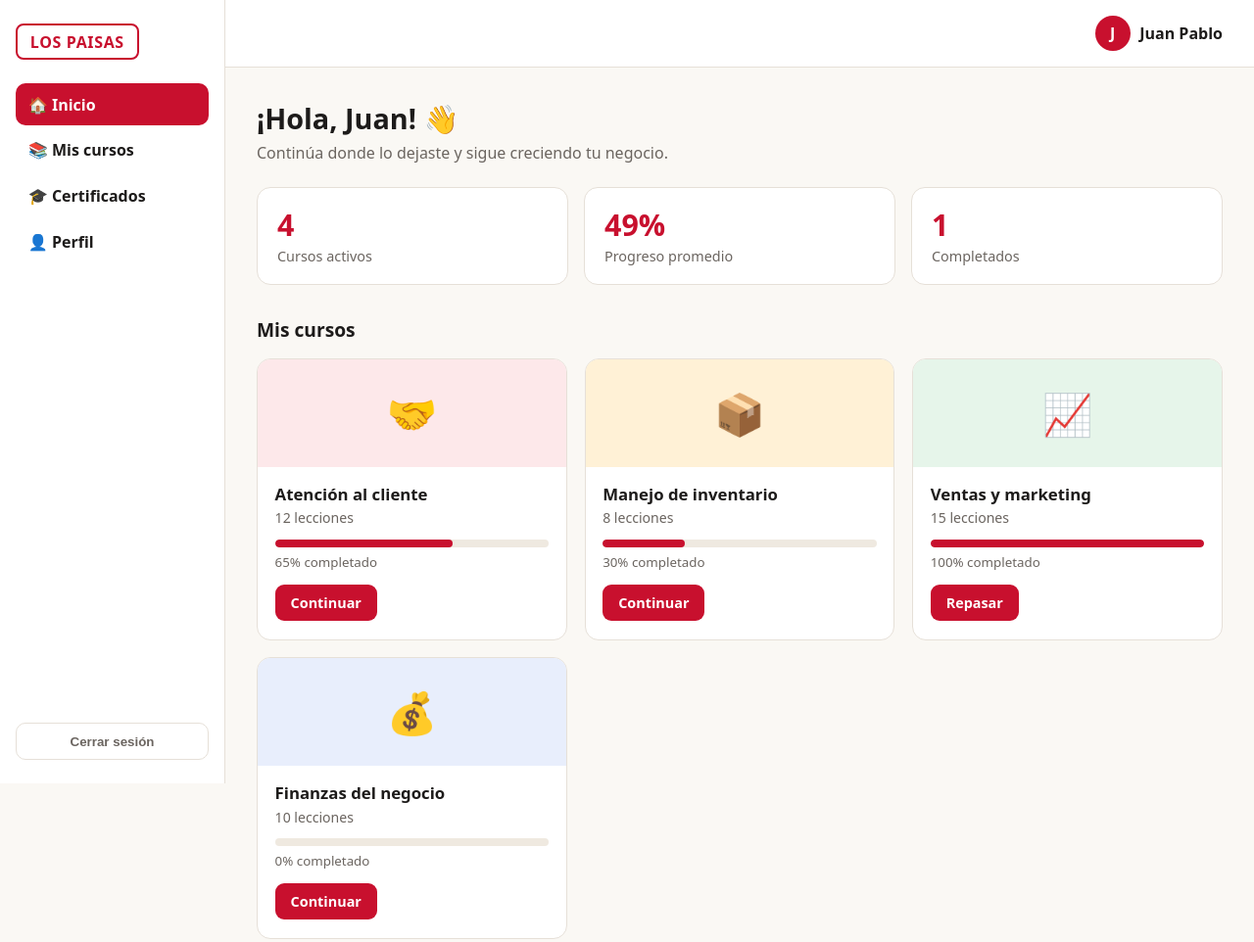
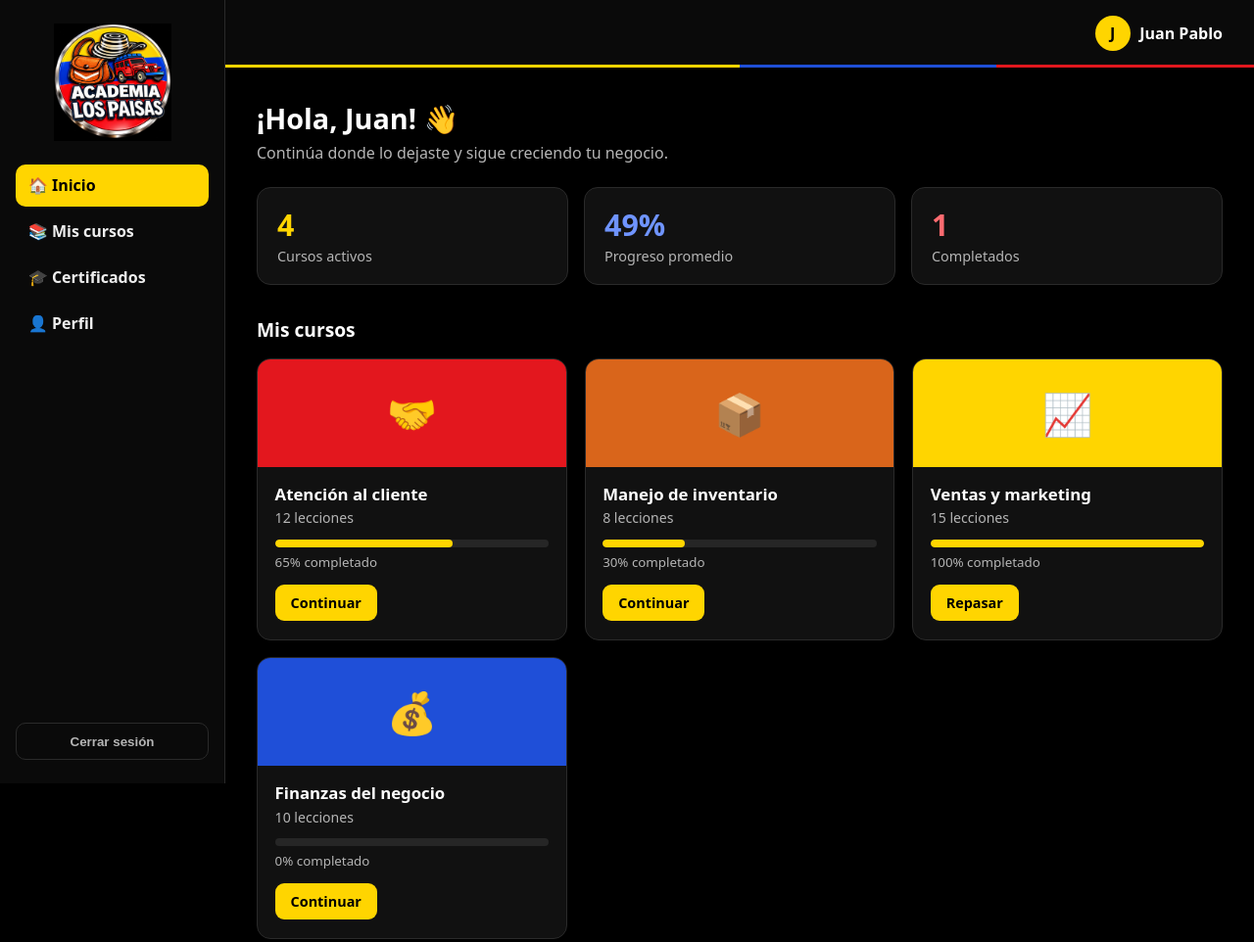
Before and after one commit to jpablo0724/tiendalospaisas, a plain HTML site: page docs/dashboard.html in a window 1280 px wide. Shown: the whole page at 98% size. Drawn offline with Linux system fonts and the light colour scheme.

Commit message:
Dashboard en negro con logo y paleta de la marca
Co-Authored-By: Claude Sonnet 5.5 <noreply@anthropic.com>

```diff
--- a/academia/static/dashboard.css
+++ b/academia/static/dashboard.css
@@ -1,42 +1,45 @@
-:root{--red:#c8102e;--red-d:#a50d26;--ink:#1d1b1a;--muted:#6b6560;--line:#e6e0d8;--bg:#faf8f4}
+:root{--yellow:#ffd500;--blue:#1f4fd8;--red:#e3171e;--orange:#d9651b;--bg:#000;--card:#111;--line:#2a2a2a;--text:#fff;--muted:#b5b5b5}
 *{box-sizing:border-box}
-body.app{margin:0;display:grid;grid-template-columns:230px 1fr;min-height:100vh;font-family:system-ui,-apple-system,"Segoe UI",sans-serif;color:var(--ink);background:var(--bg)}
-.side{background:#fff;border-right:1px solid var(--line);padding:1.5rem 1rem;display:flex;flex-direction:column;gap:1.5rem;position:sticky;top:0;height:100vh}
-.logo{font-weight:800;letter-spacing:.04em;text-transform:uppercase;color:var(--red);border:2px solid var(--red);padding:.35rem .8rem;border-radius:8px;align-self:flex-start}
+body.app{margin:0;display:grid;grid-template-columns:230px 1fr;min-height:100vh;font-family:system-ui,-apple-system,"Segoe UI",sans-serif;color:var(--text);background:var(--bg)}
+.side{background:#0a0a0a;border-right:1px solid var(--line);padding:1.5rem 1rem;display:flex;flex-direction:column;gap:1.5rem;position:sticky;top:0;height:100vh}
+.logo{width:120px;height:auto;align-self:center}
 .side nav{display:grid;gap:.25rem;flex:1;align-content:start}
-.side nav a{padding:.65rem .8rem;border-radius:10px;text-decoration:none;color:var(--ink);font-weight:600}
-.side nav a:hover{background:#f3eee6}
-.side nav a.on{background:var(--red);color:#fff}
-.logout{width:100%;padding:.65rem;border:1px solid var(--line);background:#fff;border-radius:10px;font-weight:600;cursor:pointer;color:var(--muted)}
-.logout:hover{border-color:var(--red);color:var(--red)}
-.top{display:flex;justify-content:space-between;align-items:center;padding:1rem 2rem;background:#fff;border-bottom:1px solid var(--line)}
-.menu{display:none;background:none;border:0;font-size:1.5rem;cursor:pointer}
+.side nav a{padding:.65rem .8rem;border-radius:10px;text-decoration:none;color:#eee;font-weight:600}
+.side nav a:hover{background:#1c1c1c}
+.side nav a.on{background:var(--yellow);color:#000}
+.logout{width:100%;padding:.65rem;border:1px solid var(--line);background:transparent;border-radius:10px;font-weight:600;cursor:pointer;color:var(--muted)}
+.logout:hover{border-color:var(--red);color:#ff8c90}
+a:focus-visible,button:focus-visible{outline:3px solid var(--blue);outline-offset:2px}
+.top{display:flex;justify-content:space-between;align-items:center;padding:1rem 2rem;background:#0a0a0a;border-bottom:1px solid var(--line);position:relative}
+.top::after{content:"";position:absolute;left:0;right:0;bottom:-1px;height:3px;background:linear-gradient(90deg,var(--yellow) 50%,var(--blue) 50% 75%,var(--red) 75%)}
+.menu{display:none;background:none;border:0;font-size:1.5rem;cursor:pointer;color:#fff}
 .user{display:flex;align-items:center;gap:.6rem;margin-left:auto;font-weight:600}
-.avatar{width:36px;height:36px;border-radius:50%;background:var(--red);color:#fff;display:grid;place-items:center;font-weight:700}
+.avatar{width:36px;height:36px;border-radius:50%;background:var(--yellow);color:#000;display:grid;place-items:center;font-weight:800}
 .content{padding:2rem;max-width:1100px}
 .welcome h1{margin:0 0 .3rem;font-size:1.8rem}
 .welcome p{margin:0 0 1.5rem;color:var(--muted)}
 .stats{display:grid;grid-template-columns:repeat(3,1fr);gap:1rem;margin-bottom:2rem}
-.stat{background:#fff;border:1px solid var(--line);border-radius:14px;padding:1.1rem 1.25rem}
-.stat b{display:block;font-size:1.9rem;color:var(--red)}
+.stat{background:var(--card);border:1px solid var(--line);border-radius:14px;padding:1.1rem 1.25rem}
+.stat:nth-child(1) b{color:var(--yellow)}.stat:nth-child(2) b{color:#6f94ff}.stat:nth-child(3) b{color:#ff6b70}
+.stat b{display:block;font-size:1.9rem}
 .stat span{color:var(--muted);font-size:.9rem}
 .sec{font-size:1.2rem;margin:0 0 1rem}
 .courses{display:grid;grid-template-columns:repeat(auto-fill,minmax(250px,1fr));gap:1.1rem}
-.course{background:#fff;border:1px solid var(--line);border-radius:14px;overflow:hidden;transition:box-shadow .15s,transform .15s}
-.course:hover{box-shadow:0 8px 24px rgba(0,0,0,.08);transform:translateY(-2px)}
+.course{background:var(--card);border:1px solid var(--line);border-radius:14px;overflow:hidden;transition:border-color .15s,transform .15s}
+.course:hover{border-color:var(--yellow);transform:translateY(-2px)}
 .thumb{height:110px;display:grid;place-items:center;font-size:2.6rem}
 .body{padding:1rem 1.1rem 1.2rem}
 .body h3{margin:0 0 .2rem;font-size:1.05rem}
 .body p{margin:0 0 .8rem;color:var(--muted);font-size:.88rem}
-.bar{height:8px;background:#efe9e0;border-radius:99px;overflow:hidden}
-.bar i{display:block;height:100%;background:var(--red);border-radius:99px}
+.bar{height:8px;background:#262626;border-radius:99px;overflow:hidden}
+.bar i{display:block;height:100%;background:var(--yellow);border-radius:99px}
 .body small{display:block;margin:.35rem 0 .9rem;color:var(--muted)}
-.go{display:inline-block;padding:.55rem 1rem;background:var(--red);color:#fff;border-radius:9px;text-decoration:none;font-weight:600;font-size:.9rem}
-.go:hover{background:var(--red-d)}
+.go{display:inline-block;padding:.55rem 1rem;background:var(--yellow);color:#000;border-radius:9px;text-decoration:none;font-weight:800;font-size:.9rem}
+.go:hover{background:#ffe34d}
 @media(max-width:800px){
   body.app{grid-template-columns:1fr}
   .side{position:fixed;z-index:10;left:0;top:0;width:230px;transform:translateX(-100%);transition:transform .2s}
-  .side.open{transform:none;box-shadow:0 0 40px rgba(0,0,0,.25)}
+  .side.open{transform:none;box-shadow:0 0 40px rgba(255,255,255,.12)}
   .menu{display:block}.top{padding:.8rem 1rem}.content{padding:1.25rem 1rem}
   .stats{grid-template-columns:1fr}.uname{display:none}
 }
--- a/docs/dashboard.css
+++ b/docs/dashboard.css
@@ -1,42 +1,45 @@
-:root{--red:#c8102e;--red-d:#a50d26;--ink:#1d1b1a;--muted:#6b6560;--line:#e6e0d8;--bg:#faf8f4}
+:root{--yellow:#ffd500;--blue:#1f4fd8;--red:#e3171e;--orange:#d9651b;--bg:#000;--card:#111;--line:#2a2a2a;--text:#fff;--muted:#b5b5b5}
 *{box-sizing:border-box}
-body.app{margin:0;display:grid;grid-template-columns:230px 1fr;min-height:100vh;font-family:system-ui,-apple-system,"Segoe UI",sans-serif;color:var(--ink);background:var(--bg)}
-.side{background:#fff;border-right:1px solid var(--line);padding:1.5rem 1rem;display:flex;flex-direction:column;gap:1.5rem;position:sticky;top:0;height:100vh}
-.logo{font-weight:800;letter-spacing:.04em;text-transform:uppercase;color:var(--red);border:2px solid var(--red);padding:.35rem .8rem;border-radius:8px;align-self:flex-start}
+body.app{margin:0;display:grid;grid-template-columns:230px 1fr;min-height:100vh;font-family:system-ui,-apple-system,"Segoe UI",sans-serif;color:var(--text);background:var(--bg)}
+.side{background:#0a0a0a;border-right:1px solid var(--line);padding:1.5rem 1rem;display:flex;flex-direction:column;gap:1.5rem;position:sticky;top:0;height:100vh}
+.logo{width:120px;height:auto;align-self:center}
 .side nav{display:grid;gap:.25rem;flex:1;align-content:start}
-.side nav a{padding:.65rem .8rem;border-radius:10px;text-decoration:none;color:var(--ink);font-weight:600}
-.side nav a:hover{background:#f3eee6}
-.side nav a.on{background:var(--red);color:#fff}
-.logout{width:100%;padding:.65rem;border:1px solid var(--line);background:#fff;border-radius:10px;font-weight:600;cursor:pointer;color:var(--muted)}
-.logout:hover{border-color:var(--red);color:var(--red)}
-.top{display:flex;justify-content:space-between;align-items:center;padding:1rem 2rem;background:#fff;border-bottom:1px solid var(--line)}
-.menu{display:none;background:none;border:0;font-size:1.5rem;cursor:pointer}
+.side nav a{padding:.65rem .8rem;border-radius:10px;text-decoration:none;color:#eee;font-weight:600}
+.side nav a:hover{background:#1c1c1c}
+.side nav a.on{background:var(--yellow);color:#000}
+.logout{width:100%;padding:.65rem;border:1px solid var(--line);background:transparent;border-radius:10px;font-weight:600;cursor:pointer;color:var(--muted)}
+.logout:hover{border-color:var(--red);color:#ff8c90}
+a:focus-visible,button:focus-visible{outline:3px solid var(--blue);outline-offset:2px}
+.top{display:flex;justify-content:space-between;align-items:center;padding:1rem 2rem;background:#0a0a0a;border-bottom:1px solid var(--line);position:relative}
+.top::after{content:"";position:absolute;left:0;right:0;bottom:-1px;height:3px;background:linear-gradient(90deg,var(--yellow) 50%,var(--blue) 50% 75%,var(--red) 75%)}
+.menu{display:none;background:none;border:0;font-size:1.5rem;cursor:pointer;color:#fff}
 .user{display:flex;align-items:center;gap:.6rem;margin-left:auto;font-weight:600}
-.avatar{width:36px;height:36px;border-radius:50%;background:var(--red);color:#fff;display:grid;place-items:center;font-weight:700}
+.avatar{width:36px;height:36px;border-radius:50%;background:var(--yellow);color:#000;display:grid;place-items:center;font-weight:800}
 .content{padding:2rem;max-width:1100px}
 .welcome h1{margin:0 0 .3rem;font-size:1.8rem}
 .welcome p{margin:0 0 1.5rem;color:var(--muted)}
 .stats{display:grid;grid-template-columns:repeat(3,1fr);gap:1rem;margin-bottom:2rem}
-.stat{background:#fff;border:1px solid var(--line);border-radius:14px;padding:1.1rem 1.25rem}
-.stat b{display:block;font-size:1.9rem;color:var(--red)}
+.stat{background:var(--card);border:1px solid var(--line);border-radius:14px;padding:1.1rem 1.25rem}
+.stat:nth-child(1) b{color:var(--yellow)}.stat:nth-child(2) b{color:#6f94ff}.stat:nth-child(3) b{color:#ff6b70}
+.stat b{display:block;font-size:1.9rem}
 .stat span{color:var(--muted);font-size:.9rem}
 .sec{font-size:1.2rem;margin:0 0 1rem}
 .courses{display:grid;grid-template-columns:repeat(auto-fill,minmax(250px,1fr));gap:1.1rem}
-.course{background:#fff;border:1px solid var(--line);border-radius:14px;overflow:hidden;transition:box-shadow .15s,transform .15s}
-.course:hover{box-shadow:0 8px 24px rgba(0,0,0,.08);transform:translateY(-2px)}
+.course{background:var(--card);border:1px solid var(--line);border-radius:14px;overflow:hidden;transition:border-color .15s,transform .15s}
+.course:hover{border-color:var(--yellow);transform:translateY(-2px)}
 .thumb{height:110px;display:grid;place-items:center;font-size:2.6rem}
 .body{padding:1rem 1.1rem 1.2rem}
 .body h3{margin:0 0 .2rem;font-size:1.05rem}
 .body p{margin:0 0 .8rem;color:var(--muted);font-size:.88rem}
-.bar{height:8px;background:#efe9e0;border-radius:99px;overflow:hidden}
-.bar i{display:block;height:100%;background:var(--red);border-radius:99px}
+.bar{height:8px;background:#262626;border-radius:99px;overflow:hidden}
+.bar i{display:block;height:100%;background:var(--yellow);border-radius:99px}
 .body small{display:block;margin:.35rem 0 .9rem;color:var(--muted)}
-.go{display:inline-block;padding:.55rem 1rem;background:var(--red);color:#fff;border-radius:9px;text-decoration:none;font-weight:600;font-size:.9rem}
-.go:hover{background:var(--red-d)}
+.go{display:inline-block;padding:.55rem 1rem;background:var(--yellow);color:#000;border-radius:9px;text-decoration:none;font-weight:800;font-size:.9rem}
+.go:hover{background:#ffe34d}
 @media(max-width:800px){
   body.app{grid-template-columns:1fr}
   .side{position:fixed;z-index:10;left:0;top:0;width:230px;transform:translateX(-100%);transition:transform .2s}
-  .side.open{transform:none;box-shadow:0 0 40px rgba(0,0,0,.25)}
+  .side.open{transform:none;box-shadow:0 0 40px rgba(255,255,255,.12)}
   .menu{display:block}.top{padding:.8rem 1rem}.content{padding:1.25rem 1rem}
   .stats{grid-template-columns:1fr}.uname{display:none}
 }
--- a/docs/dashboard.html
+++ b/docs/dashboard.html
@@ -8,7 +8,7 @@
 </head>
 <body class="app">
   <aside class="side" id="side">
-    <div class="logo">Los Paisas</div>
+    <img class="logo" src="logo.jpg" alt="Academia Los Paisas">
     <nav>
       <a class="on" href="#">🏠 Inicio</a>
       <a href="#">📚 Mis cursos</a>
@@ -45,7 +45,7 @@
       <section class="courses">
 
         <article class="course">
-          <div class="thumb" style="background:#fde8ea">🤝</div>
+          <div class="thumb" style="background:#e3171e">🤝</div>
           <div class="body">
             <h3>Atención al cliente</h3>
             <p>12 lecciones</p>
@@ -56,7 +56,7 @@
         </article>
 
         <article class="course">
-          <div class="thumb" style="background:#fff1d6">📦</div>
+          <div class="thumb" style="background:#d9651b">📦</div>
           <div class="body">
             <h3>Manejo de inventario</h3>
             <p>8 lecciones</p>
@@ -67,7 +67,7 @@
         </article>
 
         <article class="course">
-          <div class="thumb" style="background:#e6f5ea">📈</div>
+          <div class="thumb" style="background:#ffd500">📈</div>
           <div class="body">
             <h3>Ventas y marketing</h3>
             <p>15 lecciones</p>
@@ -78,7 +78,7 @@
         </article>
 
         <article class="course">
-          <div class="thumb" style="background:#e8eefc">💰</div>
+          <div class="thumb" style="background:#1f4fd8">💰</div>
           <div class="body">
             <h3>Finanzas del negocio</h3>
             <p>10 lecciones</p>
```
Also changed, not shown: academia/templates/dashboard.html (+1 -1 lines), 1 other file.
